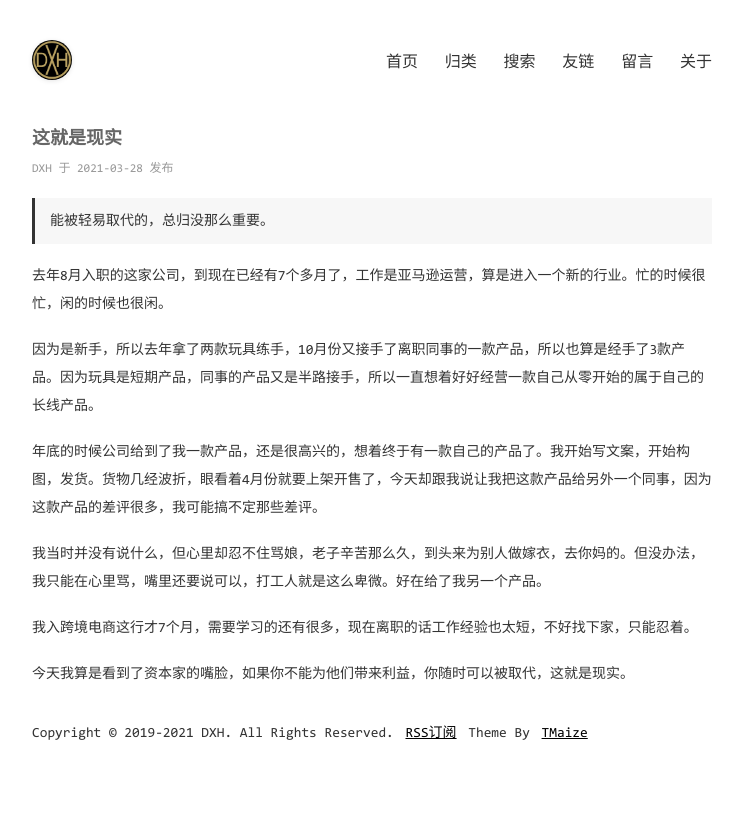
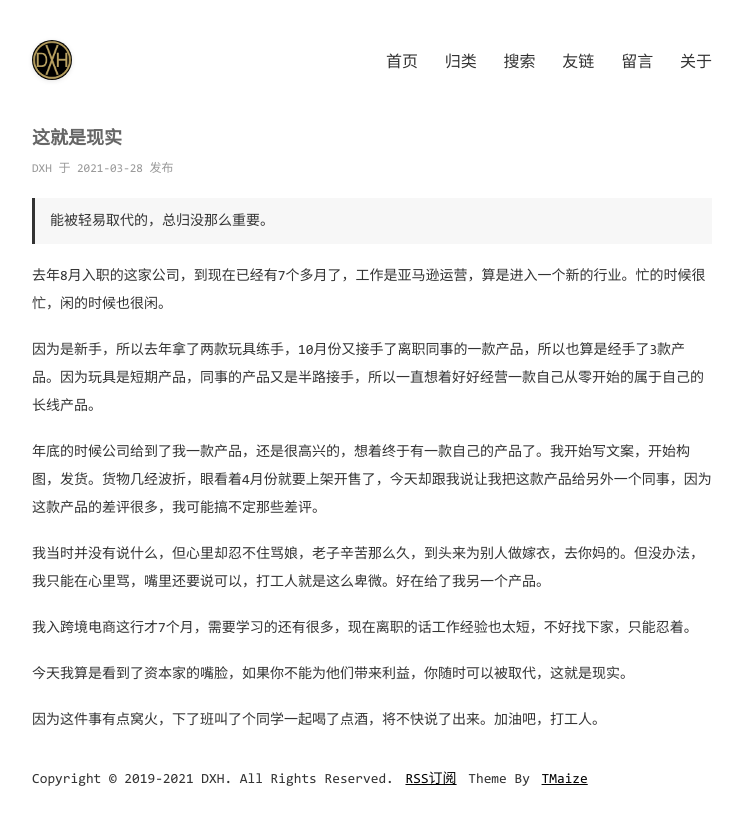
Before and after one commit to Devinteng/Devinteng.github.io, a Jekyll site: the page built from _posts/2021-3-28-这就是现实.md, in a window 1280 px wide. Shown: the top 825 px of the page, without its empty margins (268-1011 px from the left). Built offline with Jekyll 4.4.1, drawn with Linux system fonts in a browser that asks for light colours.

Commit message:
Update 2021-3-28-这就是现实.md

```diff
--- a/_posts/2021-3-28-这就是现实.md
+++ b/_posts/2021-3-28-这就是现实.md
@@ -29,3 +29,6 @@ categories: [工作]
 
 
 今天我算是看到了资本家的嘴脸，如果你不能为他们带来利益，你随时可以被取代，这就是现实。
+
+
+因为这件事有点窝火，下了班叫了个同学一起喝了点酒，将不快说了出来。加油吧，打工人。
```
